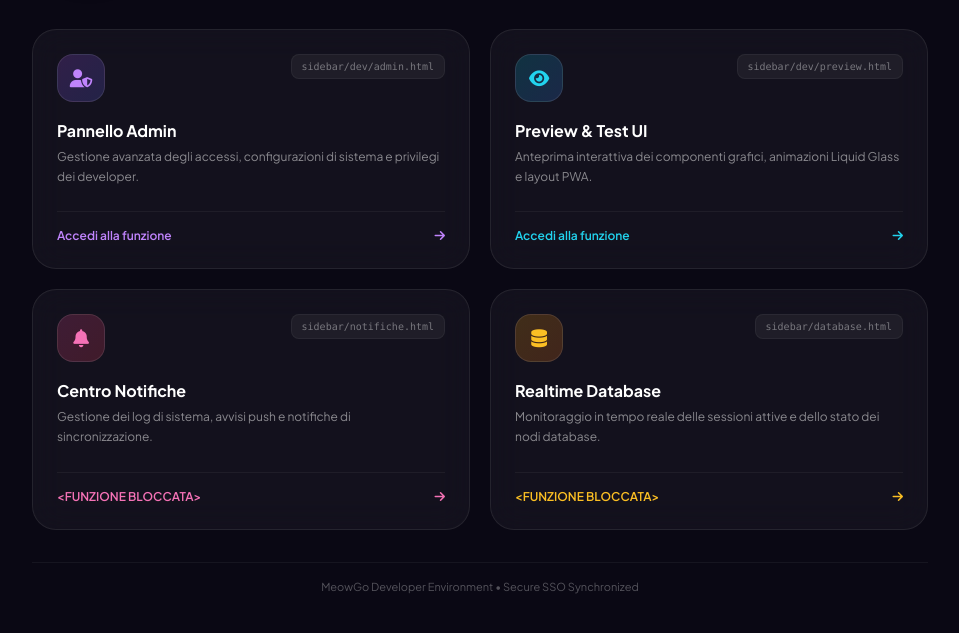
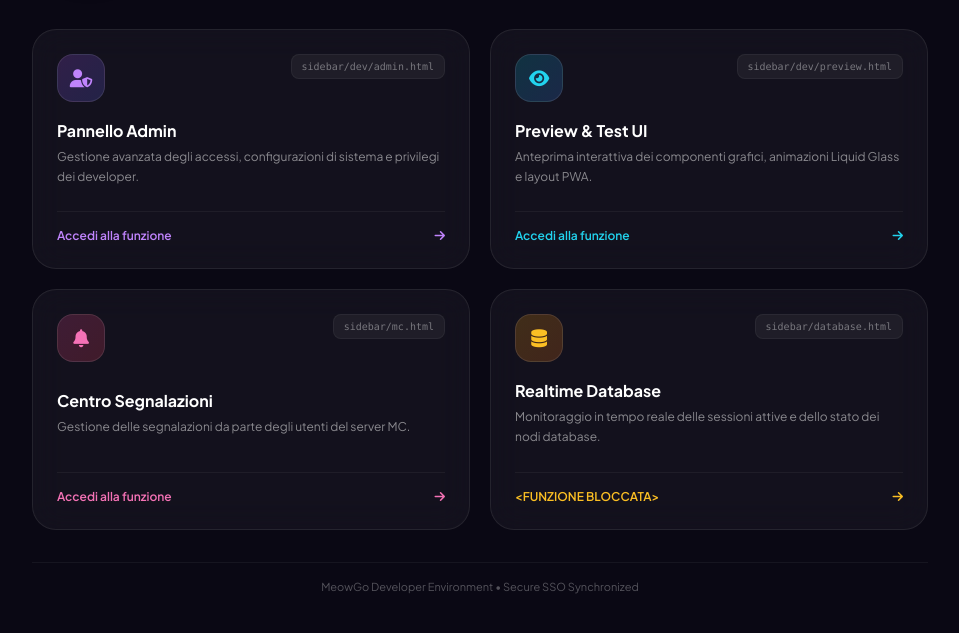
Before and after one commit to MeowGoTeam/dev.meowgo, a plain HTML site: page dev/index.html in a window 1280 px wide. Shown: the part 157-790 px from the top of the page, without its empty margins (160-1119 px from the left). Drawn offline with nearby package versions, Linux system fonts and the light colour scheme; sample sign-in values are in the browser's storage.

Commit message:
Update link and text for notifications section

```diff
--- a/dev/index.html
+++ b/dev/index.html
@@ -111,19 +111,19 @@
             </div>
         </a>
 
-        <a href="sidebar/notifiche.html" class="glass-card p-6 flex flex-col justify-between group">
+        <a href="sidebar/mc.html" class="glass-card p-6 flex flex-col justify-between group">
             <div class="flex items-start justify-between mb-4">
                 <div class="w-12 h-12 rounded-2xl bg-gradient-to-br from-pink-500/20 to-rose-500/20 border border-white/10 flex items-center justify-center text-pink-400 group-hover:scale-110 transition">
                     <i class="fa-solid fa-bell text-lg"></i>
                 </div>
-                <span class="text-[10px] font-mono bg-white/5 px-2.5 py-1 rounded-lg text-white/40 border border-white/5">sidebar/notifiche.html</span>
+                <span class="text-[10px] font-mono bg-white/5 px-2.5 py-1 rounded-lg text-white/40 border border-white/5">sidebar/mc.html</span>
             </div>
             <div>
-                <h3 class="text-base font-bold text-white group-hover:text-pink-300 transition">Centro Notifiche</h3>
-                <p class="text-xs text-white/50 mt-1 leading-relaxed">Gestione dei log di sistema, avvisi push e notifiche di sincronizzazione.</p>
+                <h3 class="text-base font-bold text-white group-hover:text-pink-300 transition">Centro Segnalazioni</h3>
+                <p class="text-xs text-white/50 mt-1 leading-relaxed">Gestione delle segnalazioni da parte degli utenti del server MC.</p>
             </div>
             <div class="mt-6 pt-4 border-t border-white/5 flex items-center justify-between text-xs font-semibold text-pink-400">
-                <span>&ltFUNZIONE BLOCCATA&gt</span>
+                <span>Accedi alla funzione</span>
                 <i class="fa-solid fa-arrow-right group-hover:translate-x-1 transition-transform"></i>
             </div>
         </a>
```
